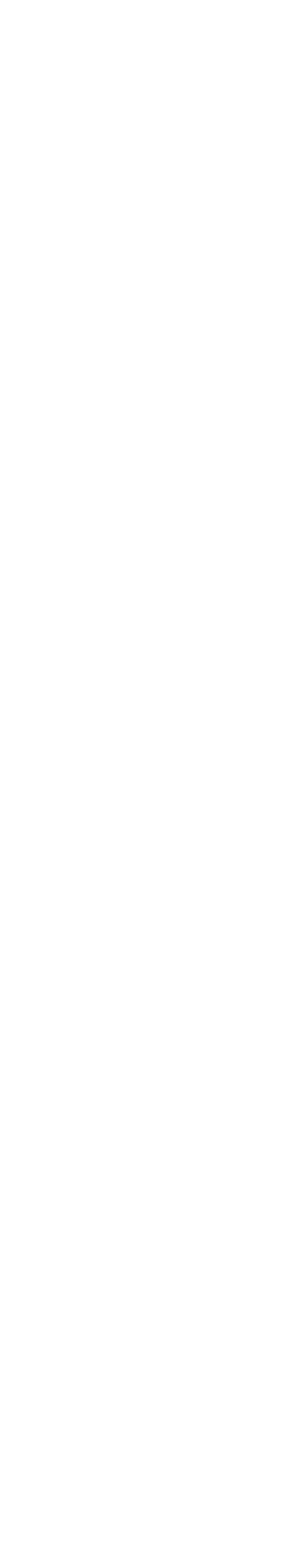
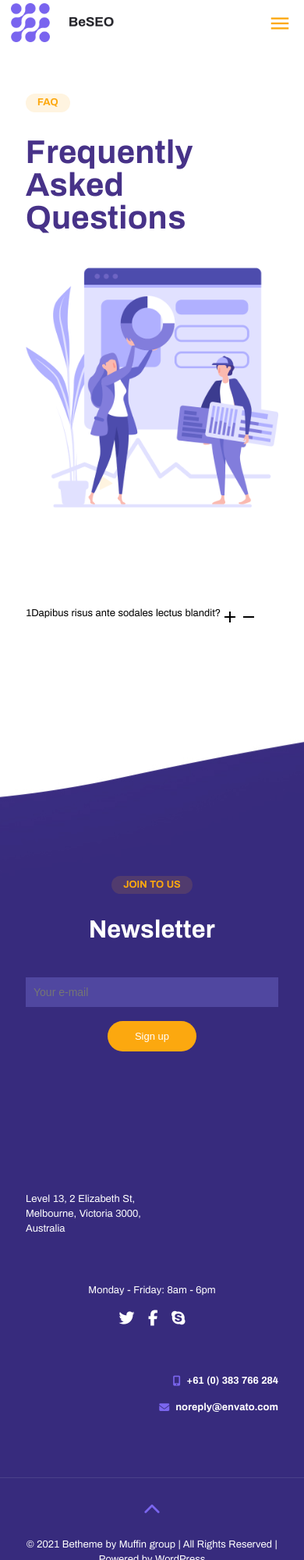
Before and after one commit to MobinaYousefian/landing-page-BeSeo, a plain HTML site: page faq.html in a window 390 px wide. Shown: the top 2000 px of the page at 78% size. Before the commit the page ends 844 px from the top, so only its background shows below. Drawn offline with nearby package versions, Linux system fonts and the light colour scheme.

Commit message:
feat: added header, footer and section1

```diff
--- a/css/faq.css
+++ b/css/faq.css
@@ -0,0 +1,113 @@
+/*section1*/
+.section1{
+    background: url(../images/seo3-sectionbg8.png) center no-repeat;
+    padding: 120px 33px 0;
+    width: 100%;
+}
+
+.section1__container{
+    max-width: 480px;
+    width: 100%;
+    display: flex;
+    flex-direction: column;
+    margin: 0 auto;
+}
+
+.section1__header{
+    display: flex;
+    flex-direction: column;
+    justify-content: center;
+    align-items: start;
+    width: 95%;
+}
+
+.section1__heading{
+    padding: 2px 15px;
+    border-radius: 15px;
+    color: var(--color-yellow-main);
+    font-size: 1.3rem;
+    line-height: 150%;
+    font-weight: 700;
+    background-color: var( --color-yellow-light-background);
+    text-align: center;
+    margin-bottom: 30px;
+}
+
+.section1__title{
+    font-size: 4.2rem;
+    line-height: 100%;
+    color: var(--color-purple-dark-title);
+    margin-bottom: 35px;
+}
+
+.section1__container img{
+    width: 100%;
+    margin-bottom: 20px;
+}
+
+/*faq section*/
+.section2 {
+    background: url(../images/seo3-sectionbg1.png) center no-repeat;
+    padding: 80px 33px 0;
+    width: 100%;
+}
+
+.faq__container{
+    margin: 0 auto;
+    max-width: 480px;
+    width: 100%;
+}
+
+.question__title {
+    padding: 20px 0;
+    font-size: 1.3rem;
+    position: relative;
+    cursor: pointer;
+    z-index: 2;
+    display: flex;
+
+}
+
+
+@media (min-width: 425px) {
+    .section1__title {
+        font-size: 5.3rem;
+    }
+}
+
+@media (min-width: 768px) {
+    .section1 {
+        padding: 120px 0;
+    }
+
+    .section1__container {
+        flex-direction: row;
+        max-width: 708px;
+    }
+
+    .section1__header {
+        width: 50%;
+    }
+
+    .section1__title {
+        font-size: 6rem;
+    }
+
+    .section1__container img {
+        width: 50%;
+    }
+}
+
+@media (min-width: 1024px) {
+    .section1__container {
+        max-width: 940px;
+    }
+
+    .section1__title {
+        font-size: 7rem;
+    }
+}
+
+@media (min-width: 1440px) {
+
+}
--- a/faq.html
+++ b/faq.html
@@ -2,16 +2,131 @@
 <html lang="en">
 <head>
     <meta charset="UTF-8">
-    <title>BeSeo faq</title>
-    <link rel="stylesheet" href="css/global.css">
+    <meta name="viewport" content="width=device-width, initial-scale=1.0">
     <link rel="stylesheet" href="css/header.css">
     <link rel="stylesheet" href="css/faq.css">
     <link rel="stylesheet" href="css/footer.css">
+    <link rel="stylesheet" href="css/global.css">
+    <title>BeSeo faq</title>
     <link rel="stylesheet"
           href="https://fonts.googleapis.com/css2?family=Material+Symbols+Outlined:opsz,wght,FILL,GRAD@48,300,0,0"/>
+    <script src="https://kit.fontawesome.com/6aaf78ad8b.js" crossorigin="anonymous"></script>
 </head>
 <body>
+<header id="header">
+    <nav class="header__navbar">
+        <div class="navbar__container">
+            <div class="header__logo">
+                <a href="#"><img src="images/seo31.png" alt="seo31"></a>
+            </div>
+            <input type="checkbox" id="check">
+            <label for="check" class="hamburger__open"><span class="material-symbols-outlined">menu</span></label>
+            <ul class="header__menu">
+                <label for="check" class="hamburger__close"><span
+                        class="material-symbols-outlined">close</span></label>
+                <a href="https://themeforest.net/item/betheme-responsive-multipurpose-wordpress-theme/7758048?ref=muffingroup&irgwc=1&clickid=2fWReXx5ixyNTln3ItVONx-YUkFWotW-mzIkQA0&iradid=275988&irpid=1289117&iradtype=ONLINE_TRACKING_LINK&irmptype=mediapartner&mp_value1=&utm_campaign=af_impact_radius_1289117&utm_medium=affiliate&utm_source=impact_radius"
+                   target="_blank">
+                    <div class="btn__buy --buy-in">Buy Now ></div>
+                </a>
+                <li class="--first-menu"><a onclick="activeMenuHandler('home')" href="#" id="home">Home</a></li>
+                <li><a onclick="activeMenuHandler('aboutUs')" href="#" id="about us">About us</a></li>
+                <li><a onclick="activeMenuHandler('services')" href="#" id="services">Services</a></li>
+                <li><a onclick="activeMenuHandler('faq')" href="#" id="faq">FAQ</a></li>
+                <li><a onclick="activeMenuHandler('contactUs')" href="#" id="contact us">Contact us</a></li>
+            </ul>
+        </div>
+        <a href="https://themeforest.net/item/betheme-responsive-multipurpose-wordpress-theme/7758048?ref=muffingroup&irgwc=1&clickid=2fWReXx5ixyNTln3ItVONx-YUkFWotW-mzIkQA0&iradid=275988&irpid=1289117&iradtype=ONLINE_TRACKING_LINK&irmptype=mediapartner&mp_value1=&utm_campaign=af_impact_radius_1289117&utm_medium=affiliate&utm_source=impact_radius"
+           target="_blank">
+            <div class="btn__buy --buy-out">Buy Now ></div>
+        </a>
+    </nav>
+</header>
 
+<div class="section1">
+    <div class="section1__container">
+        <div class="section1__header">
+            <h6 class="section1__heading">FAQ</h6>
+            <h1 class="section1__title">Frequently Asked Questions</h1>
+        </div>
+        <img src="images/seo3-faq-pic1.png" alt="home-pic1">
+    </div>
+</div>
 
+<div class="section2">
+    <div class="faq__container">
+        <div class="question">
+            <div class="question__title">
+                <div>1</div>
+                <div>Dapibus risus ante sodales lectus blandit?</div>
+                <span class="material-symbols-outlined">add</span>
+                <span class="material-symbols-outlined">remove</span>
+            </div>
+            <div class="question__answer"></div>
+        </div>
+    </div>
+</div>
+
+<!--footer-->
+<div class="newsletter">
+    <div class="newsletter__container">
+        <div class="section__heading"><h6>JOIN TO US</h6></div>
+        <h2 class="newsletter__title">Newsletter</h2>
+        <form class="newsletter__form">
+            <input type="email" placeholder="Your e-mail">
+        </form>
+        <div class="btn__container">
+            <input class="btn --signup" type="submit" value="Sign up">
+        </div>
+    </div>
+</div>
+<footer id="footer">
+    <div class="contact__container">
+        <div class="footer__contact">
+            <div class="footer__address">
+                <div class="address__container">
+                    <span>Level 13, 2 Elizabeth St,</span>
+                    <span>Melbourne, Victoria 3000,</span>
+                    <span>Australia</span>
+                </div>
+            </div>
+            <div class="footer__social">
+                <div class="social__container">
+                <span>
+                Monday - Friday: 8am - 6pm
+                </span>
+                    <div class="social__icon">
+                        <a href="#"><i class="fa fa-twitter" aria-hidden="true"></i></a>
+                        <a href="#"><i class="fa fa-facebook" aria-hidden="true"></i></a>
+                        <a href="#"><i class="fa fa-skype" aria-hidden="true"></i></a>
+                    </div>
+                </div>
+            </div>
+            <div class="footer__number">
+                <div class="number__container">
+                    <div class="number --number-top">
+                        <i class="fa fa-mobile" aria-hidden="true"></i>
+                        <h5>+61 (0) 383 766 284</h5>
+                    </div>
+                    <div class="number">
+                        <i class="fa fa-envelope" aria-hidden="true"></i>
+                        <h5>noreply@envato.com</h5>
+                    </div>
+                </div>
+            </div>
+        </div>
+    </div>
+    <div class="footer__copyright">
+        <div class="copyright__container">
+            <div class="scroll-top">
+                <div><a href="#"><i class="fa fa-chevron-up" aria-hidden="true"></i></a></div>
+            </div>
+            <div class="copyright__text">
+                © 2021 Betheme by <a href="https://muffingroup.com/" target="_blank">Muffin group</a> | All Rights Reserved | Powered by <a href="https://wordpress.org/" target="_blank">WordPress</a>
+            </div>
+        </div>
+    </div>
+</footer>
+
+<script src="javascript/header.js"></script>
 </body>
 </html>
```
Also changed, not shown: images/seo3-sectionbg8.png (added).
